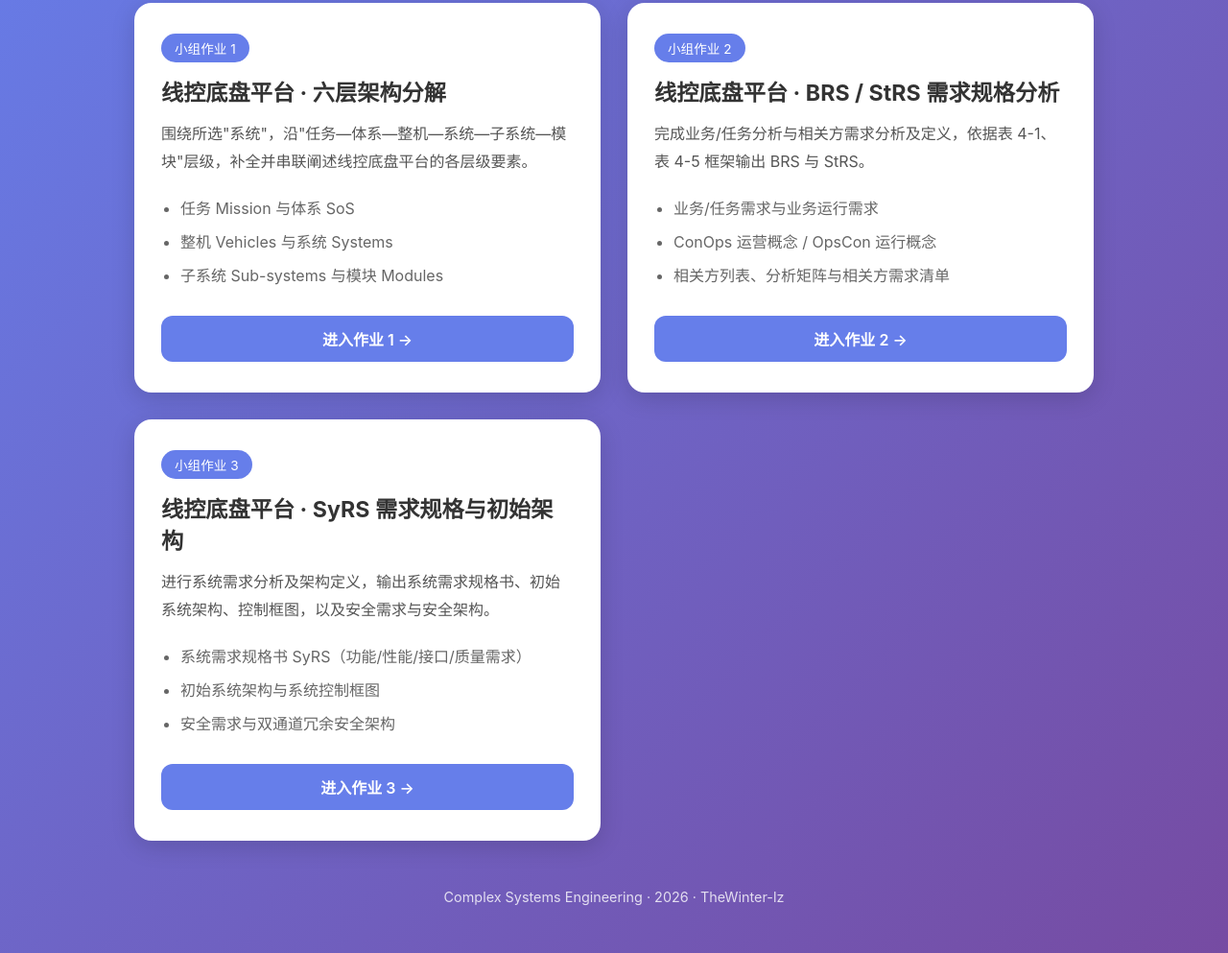
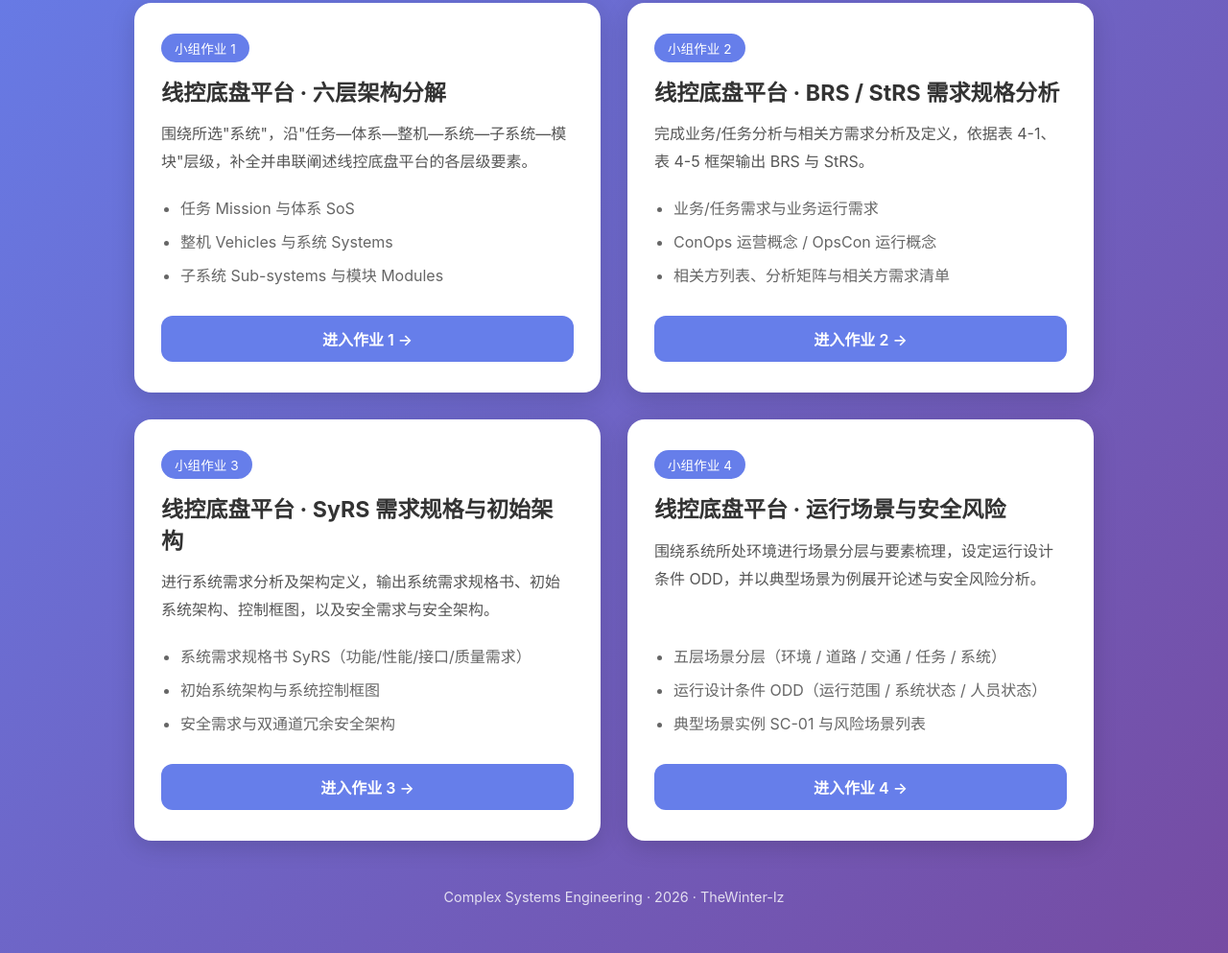
Before and after one commit to TheWinter-lz/complex-systems-engineering, a plain HTML site: page index.html in a window 1280 px wide. Shown: the part 192-1185 px from the top of the page at 96% size. Drawn offline with Linux system fonts and the light colour scheme.

Commit message:
导航首页新增作业4卡片

```diff
--- a/index.html
+++ b/index.html
@@ -70,6 +70,18 @@
                 </ul>
                 <a class="enter" href="homework3.html">进入作业 3 →</a>
             </div>
+
+            <div class="card">
+                <span class="badge">小组作业 4</span>
+                <h2>线控底盘平台 · 运行场景与安全风险</h2>
+                <p>围绕系统所处环境进行场景分层与要素梳理，设定运行设计条件 ODD，并以典型场景为例展开论述与安全风险分析。</p>
+                <ul>
+                    <li>五层场景分层（环境 / 道路 / 交通 / 任务 / 系统）</li>
+                    <li>运行设计条件 ODD（运行范围 / 系统状态 / 人员状态）</li>
+                    <li>典型场景实例 SC-01 与风险场景列表</li>
+                </ul>
+                <a class="enter" href="homework4.html">进入作业 4 →</a>
+            </div>
         </div>
 
         <p class="footer">Complex Systems Engineering · 2026 · TheWinter-lz</p>
```
